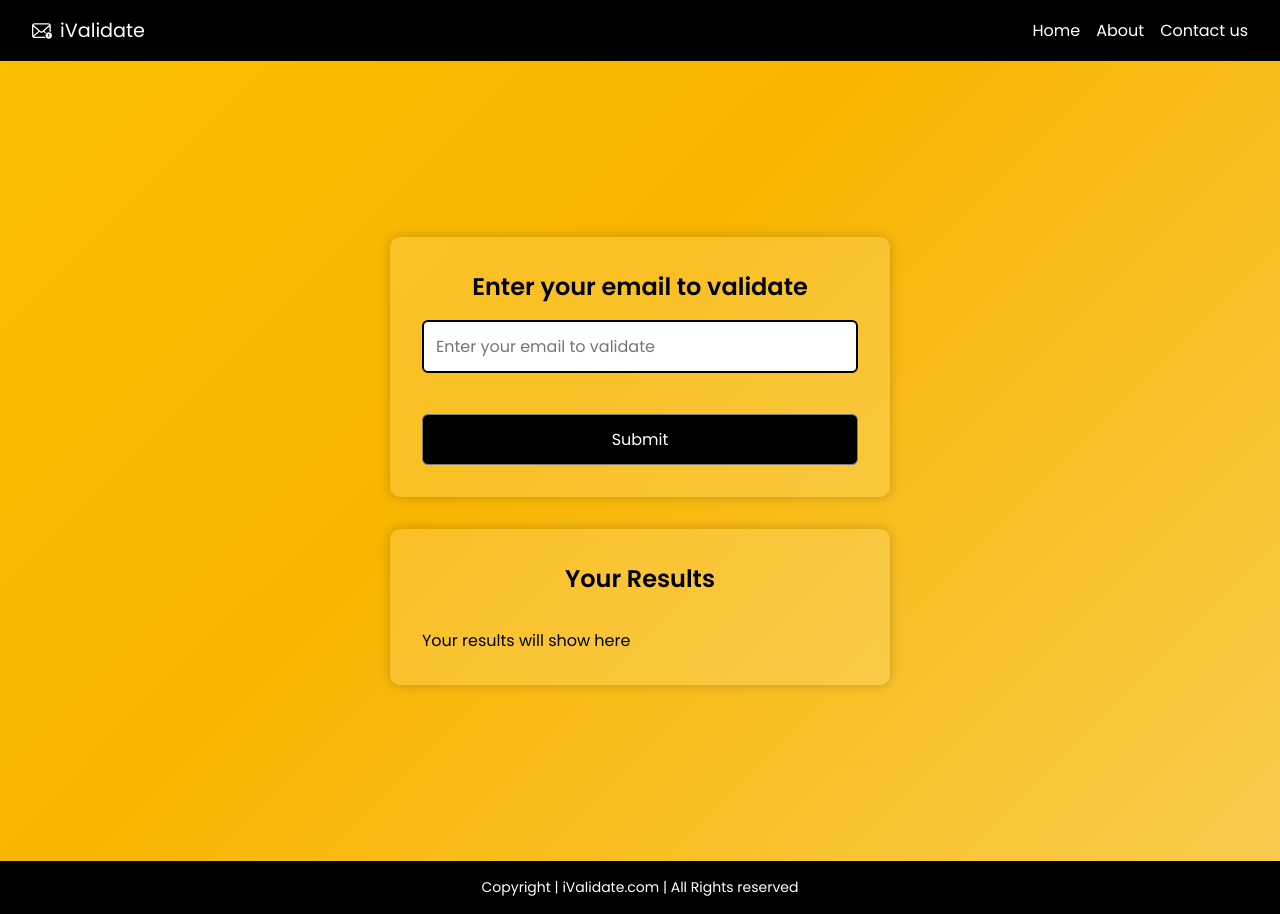
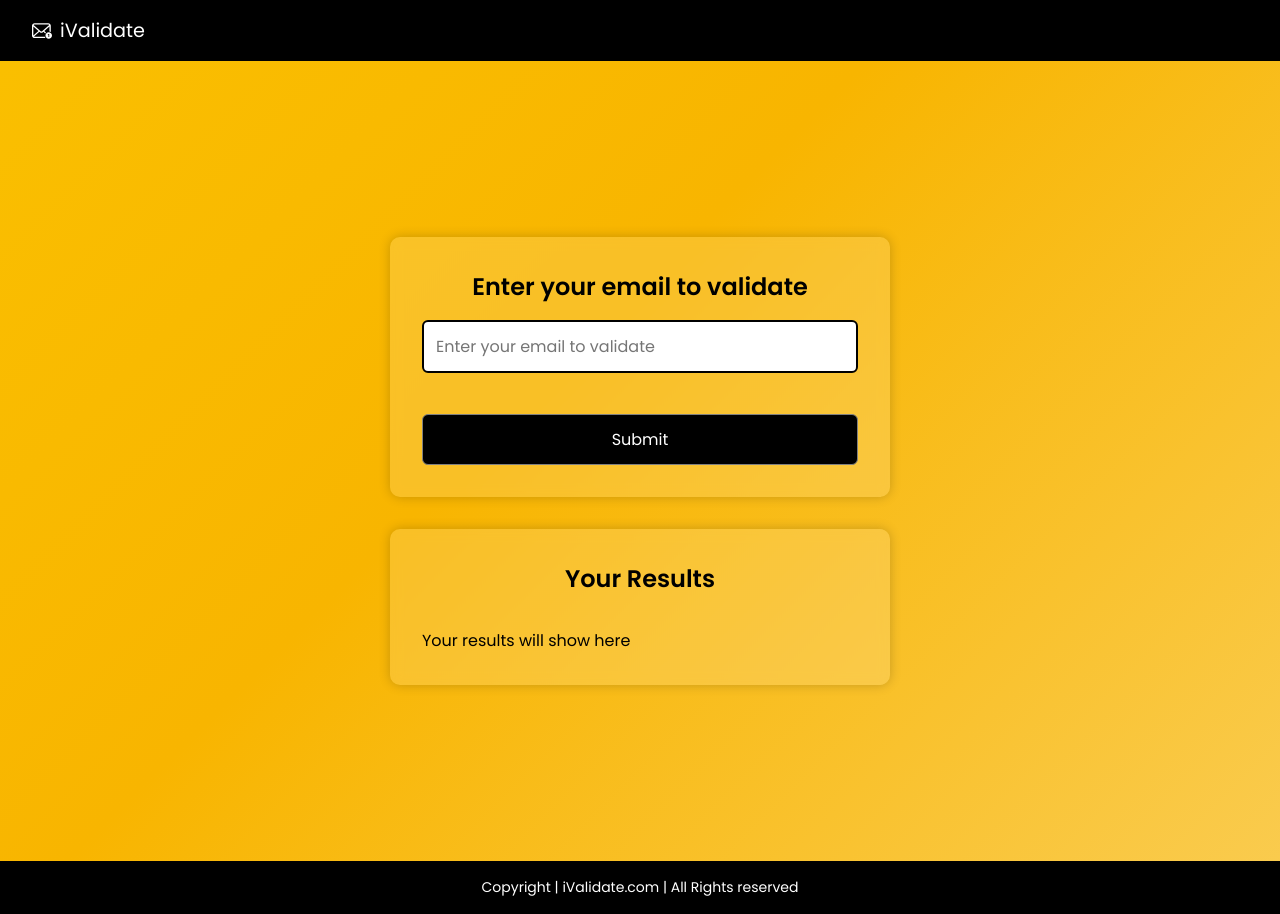
Before and after one commit to rajesh23092023/Email-validator, a plain HTML site: page index.html in a window 1280 px wide. Drawn offline with Linux system fonts and the light colour scheme.

Commit message:
Update index.html

```diff
--- a/index.html
+++ b/index.html
@@ -15,11 +15,6 @@
             <div class="logo">
                 <img src="img/email.svg" alt="">
                 <span>iValidate</span></div>
-            <ul>
-                <li><a href="/">Home</a></li>
-                <li><a href="/">About</a></li>
-                <li><a href="/">Contact us</a></li>
-            </ul>
         </nav>
     </header>
     <main>
```
